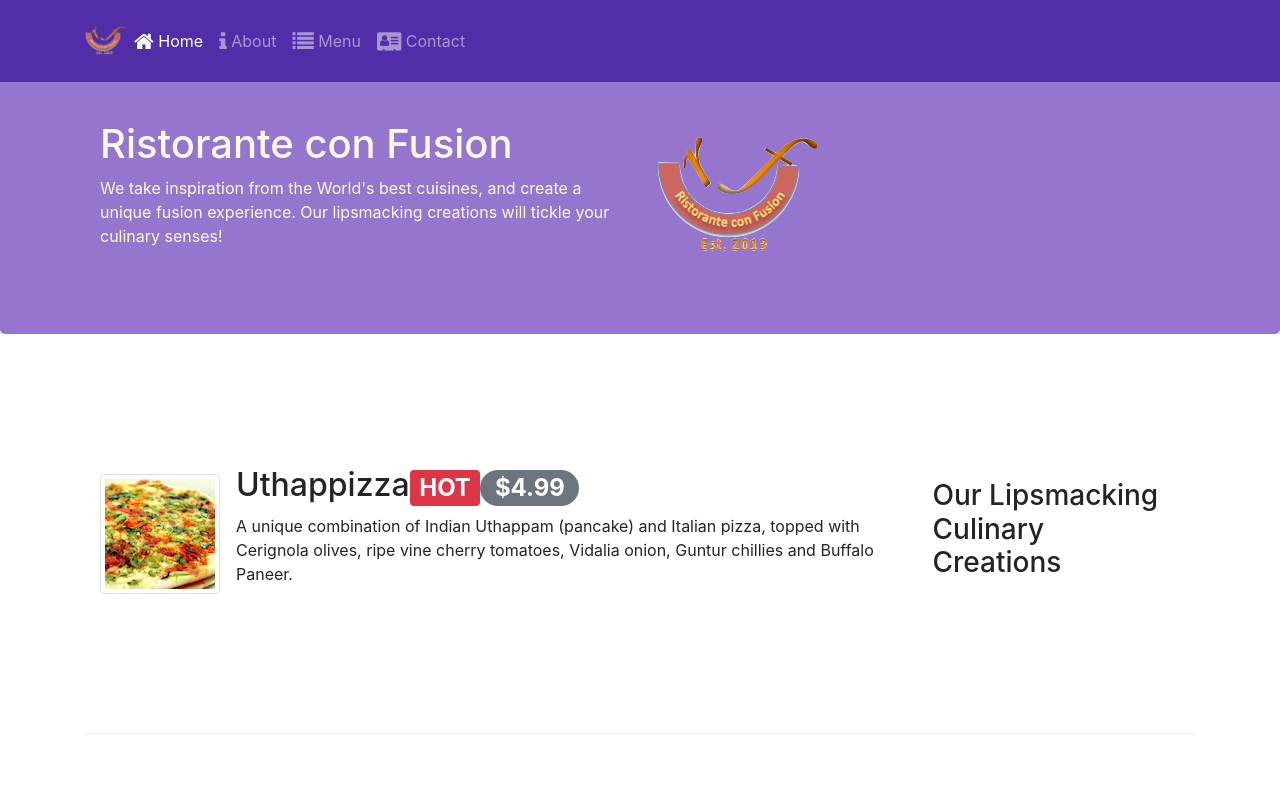
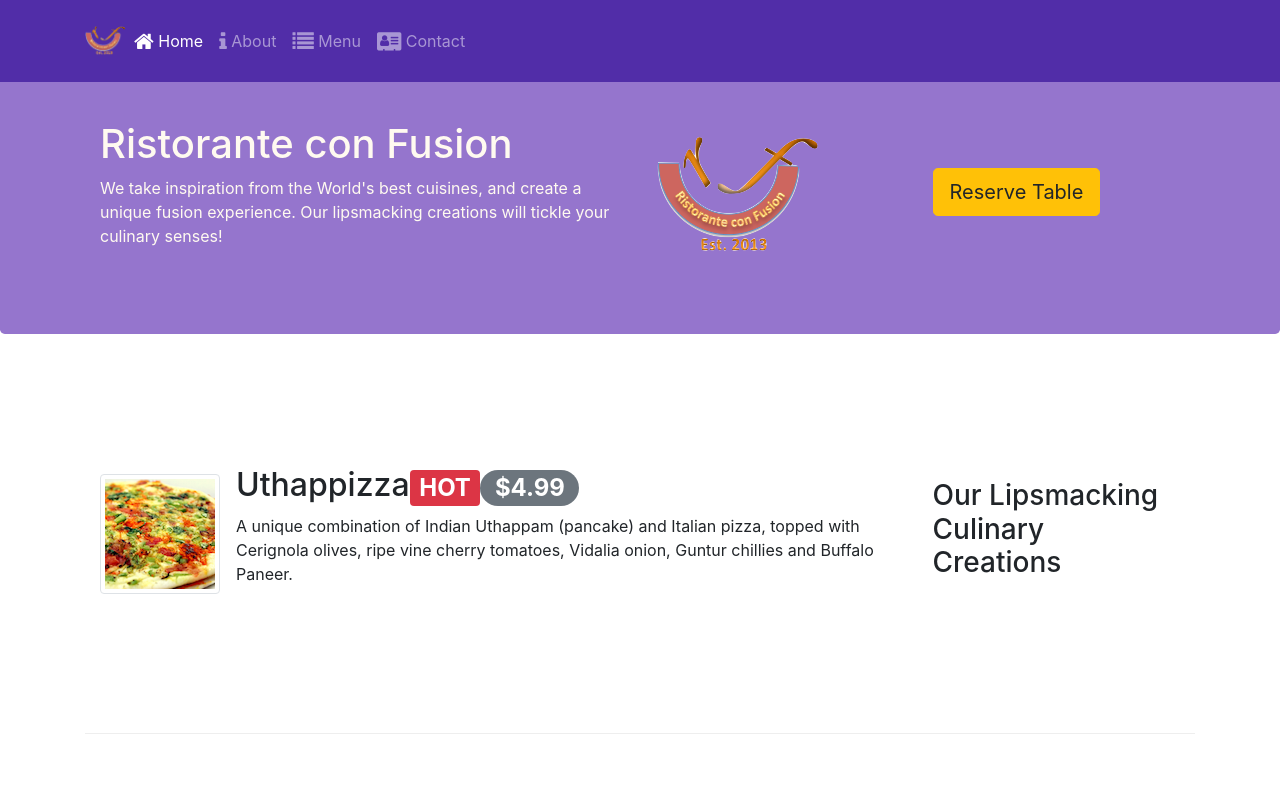
Before and after one commit to AnnDarrow/conFusion, a website: page index.html in a window 1280 px wide. Shown: the top 800 px of the page. Drawn offline with nearby package versions, Linux system fonts and the light colour scheme.

Commit message:
assignment 2 task3

```diff
--- a/index.html
+++ b/index.html
@@ -44,8 +44,15 @@
                     <h1>Ristorante con Fusion</h1>
                     <p>We take inspiration from the World's best cuisines, and create a unique fusion experience. Our lipsmacking creations will tickle your culinary senses!</p>
                 </div>
-                <div class="col-12 col-sm align-self-center">
+                <div class="col-12 col-sm-3 align-self-center">
                     <img src="img/logo.png" class="img-fluid">
+                </div>
+
+                <!--reserve table button-->
+
+                <div class="col-12 col-sm-3  align-self-center ">
+                    <a href="#reservetable">
+                    <button type="submit" class="btn btn-warning btn-lg">Reserve Table</button></a>
                 </div>
             </div>
         </div>
@@ -98,7 +105,16 @@
             </div>
         </div>
     </div>
-    <div class="row row-content ">
+
+
+
+
+<!--Reserve TAble Card-->
+
+
+
+
+    <div class="row row-content" id="reservetable">
         <div class="col-12 col-sm-8 offset-sm-2 ">
             <div class="card">
                 <h2 class="card-header bg-warning">Reserve a Table</h2>
```
